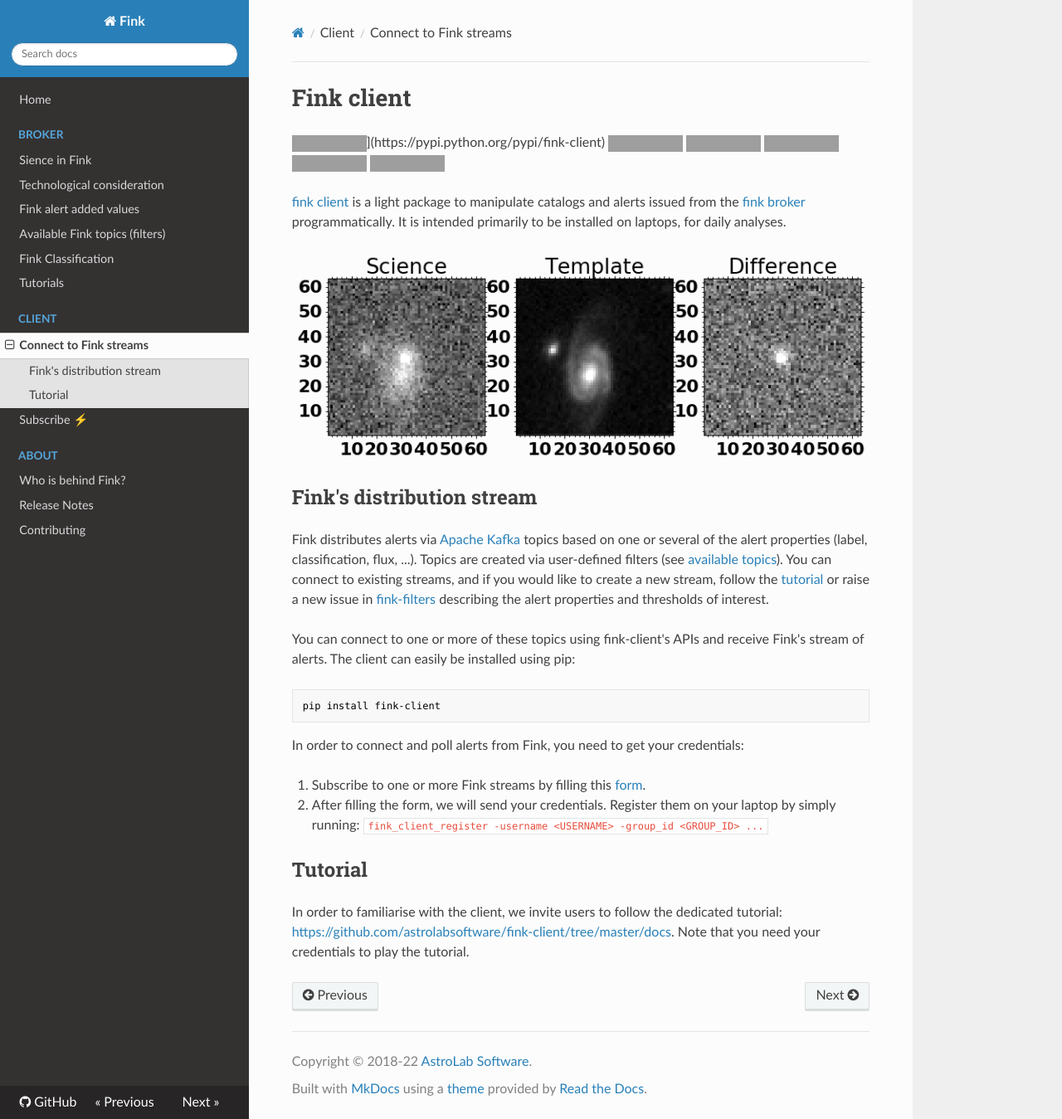
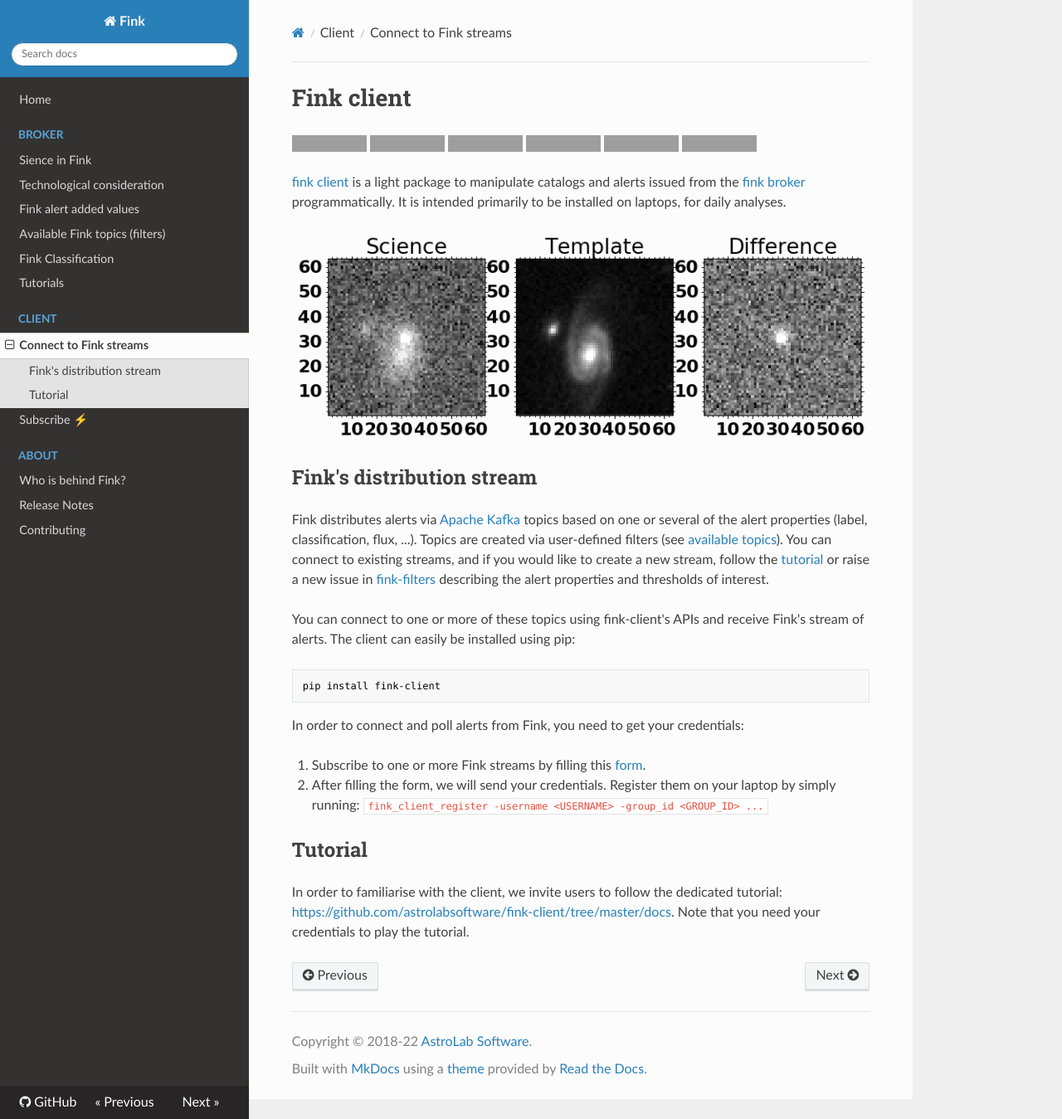
Before and after one commit to astrolabsoftware/fink, an MkDocs documentation site: the page built from docs/fink-client.md, in a window 1280 px wide and 1349 px high. Shown: the whole window at 83% size. Built offline with MkDocs 1.6.1, drawn with Linux system fonts in a browser that asks for light colours; nearby versions of some CDN libraries; grey boxes are pictures that could not be loaded.

Commit message:
Update badges

```diff
--- a/docs/fink-client.md
+++ b/docs/fink-client.md
@@ -1,6 +1,6 @@
 # Fink client
 
-![pypi](https://img.shields.io/pypi/v/fink-client.svg)](https://pypi.python.org/pypi/fink-client)
+[![pypi](https://img.shields.io/pypi/v/fink-client.svg)](https://pypi.python.org/pypi/fink-client)
 [![Quality Gate Status](https://sonarcloud.io/api/project_badges/measure?project=fink-client&metric=alert_status)](https://sonarcloud.io/dashboard?id=fink-client)
 [![Maintainability Rating](https://sonarcloud.io/api/project_badges/measure?project=fink-client&metric=sqale_rating)](https://sonarcloud.io/dashboard?id=fink-client)
 [![Sentinel](https://github.com/astrolabsoftware/fink-client/workflows/Sentinel/badge.svg)](https://github.com/astrolabsoftware/fink-client/actions?query=workflow%3ASentinel)
```
